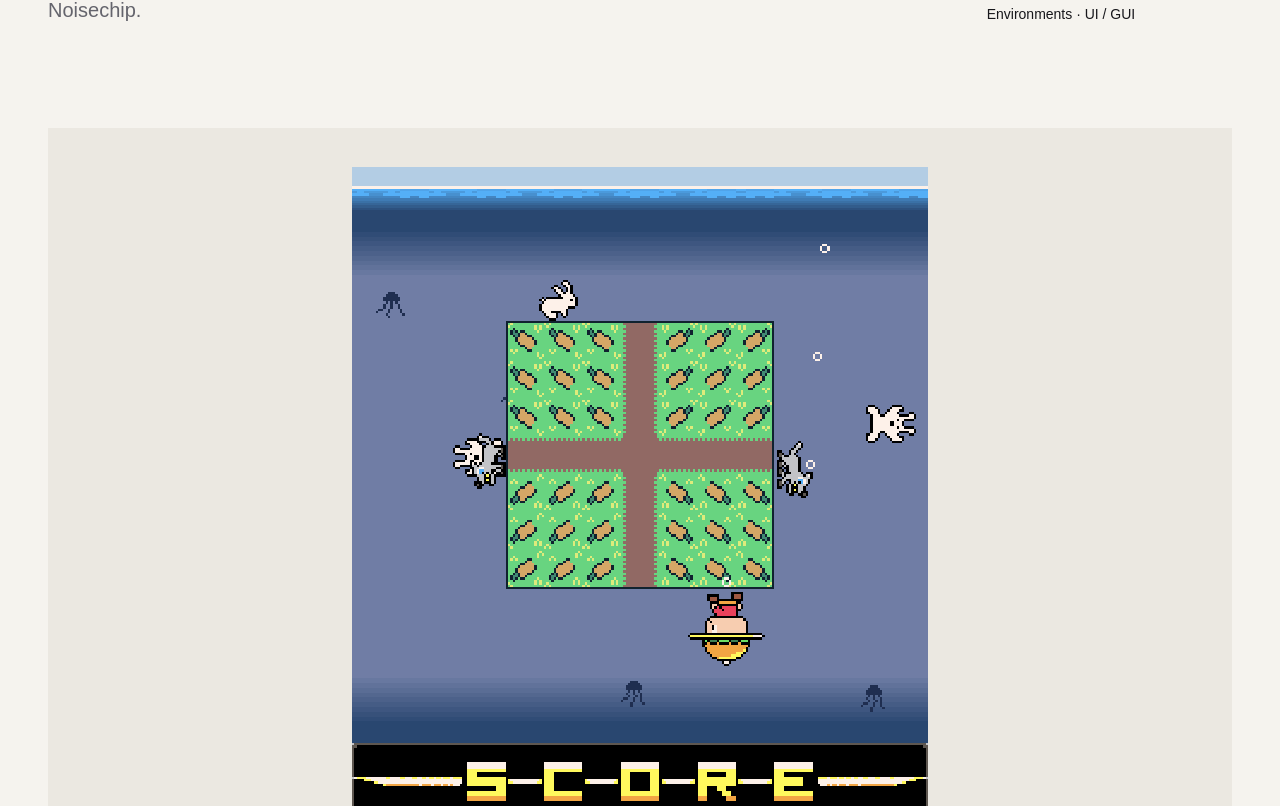
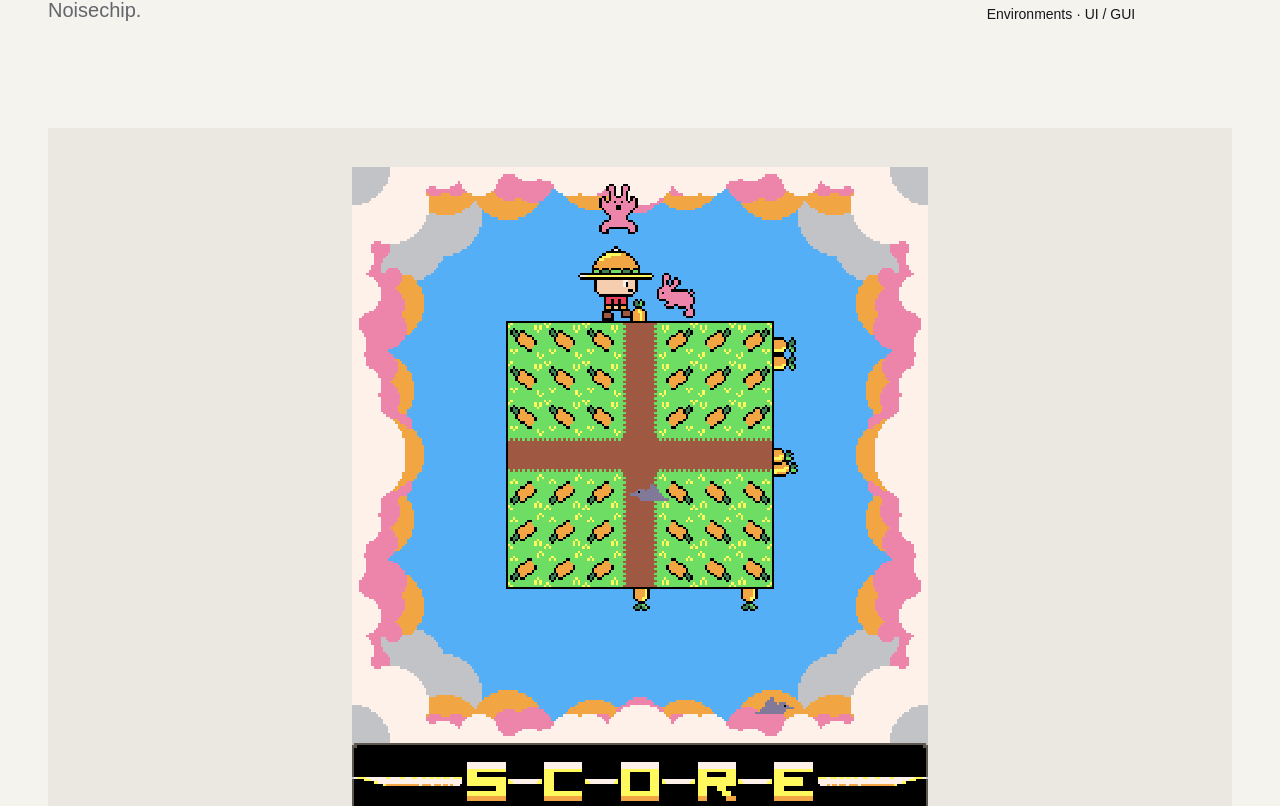
Before and after one commit to alejandroarevaloprogrammer/noisechip-portfolio, a Next.js app: page /projects/retro-casual-arcade in a window 1280 px wide. Shown: the part 474-1280 px from the top of the page. Built offline with nearby package versions, Linux system fonts and the light colour scheme.

Commit message:
Add project hero slideshows

```diff
--- a/src/components/projects/ProjectDetail/ProjectHero.module.css
+++ b/src/components/projects/ProjectDetail/ProjectHero.module.css
@@ -111,6 +111,42 @@
   image-rendering: pixelated;
 }
 
+.imageLandscape {
+  width: 100%;
+}
+
+/* ========================================
+   PROJECT HERO SLIDESHOW
+======================================== */
+
+.slideshow {
+  position: relative;
+  display: grid;
+  place-items: center;
+  width: 100%;
+  min-width: 0;
+}
+
+.slideshowImage {
+  grid-area: 1 / 1;
+  display: block;
+  width: auto;
+  max-width: 100%;
+  height: auto;
+  object-fit: contain;
+  image-rendering: pixelated;
+  opacity: 0;
+  pointer-events: none;
+}
+
+.slideshowImageLandscape {
+  width: 100%;
+}
+
+.slideshowImageActive {
+  opacity: 1;
+}
+
 @media (max-width: 48rem) {
   .header {
     padding-block: var(--space-6) var(--space-8);
--- a/src/components/projects/ProjectDetail/ProjectHero.tsx
+++ b/src/components/projects/ProjectDetail/ProjectHero.tsx
@@ -1,7 +1,8 @@
 import Image from "next/image";
 import Link from "next/link";
-import type { Project } from "@/types/project";
+import type { Project, ProjectMedia } from "@/types/project";
 import { workCategories } from "@/data/categories";
+import ProjectHeroSlideshow from "./ProjectHeroSlideshow";
 import styles from "./ProjectHero.module.css";
 
 interface ProjectHeroProps {
@@ -21,9 +22,30 @@ function getDisciplineLabel(id: Project["disciplines"][number]) {
   );
 }
 
+function getSlideshowItems(project: Project): ProjectMedia[] {
+  switch (project.slug) {
+    case "retro-casual-memory":
+    case "retro-casual-arcade":
+      return project.gallery.filter(
+        (item) => item.group === "gameplay",
+      );
+
+    case "retro-platformer":
+      return project.gallery.filter(
+        (item) => item.workCategory === "environments",
+      );
+
+    default:
+      return [];
+  }
+}
+
 export default function ProjectHero({
   project,
 }: ProjectHeroProps) {
+  const slideshowItems = getSlideshowItems(project);
+  const showSlideshow = slideshowItems.length > 0;
+
   return (
     <>
       <section className={styles.header}>
@@ -76,15 +98,21 @@ export default function ProjectHero({
       >
         <div className="container">
           <div className={styles.artwork}>
+            {showSlideshow ? (
+              <ProjectHeroSlideshow items={slideshowItems} />
+            ) : (
               <Image
                 src={project.cover}
                 alt={`${project.title} project cover.`}
                 width={project.coverWidth}
                 height={project.coverHeight}
-              className={styles.image}
+                className={`${styles.image} ${
+                  project.slug === "retro-puzzle" ? styles.imageLandscape : ""
+                }`}
                 unoptimized
                 priority
               />
+            )}
           </div>
         </div>
       </section>
--- /dev/null
+++ b/src/components/projects/ProjectDetail/ProjectHeroSlideshow.tsx
@@ -0,0 +1,71 @@
+"use client";
+
+import { useEffect, useState } from "react";
+import Image from "next/image";
+import type { ProjectMedia } from "@/types/project";
+import styles from "./ProjectHero.module.css";
+
+interface ProjectHeroSlideshowProps {
+  items: ProjectMedia[];
+}
+
+const SLIDE_DURATION = 3000;
+
+export default function ProjectHeroSlideshow({
+  items,
+}: ProjectHeroSlideshowProps) {
+  const [activeIndex, setActiveIndex] = useState(0);
+
+  useEffect(() => {
+    if (items.length <= 1) {
+      return;
+    }
+
+    const prefersReducedMotion = window.matchMedia(
+      "(prefers-reduced-motion: reduce)",
+    ).matches;
+
+    if (prefersReducedMotion) {
+      return;
+    }
+
+    const interval = window.setInterval(() => {
+      setActiveIndex((current) => (current + 1) % items.length);
+    }, SLIDE_DURATION);
+
+    return () => {
+      window.clearInterval(interval);
+    };
+  }, [items.length]);
+
+  if (items.length === 0) {
+    return null;
+  }
+
+  return (
+    <div className={styles.slideshow} aria-hidden="true">
+      {items.map((item, index) => {
+        const isLandscape = item.width > item.height;
+
+        return (
+          <Image
+            key={item.src}
+            src={item.src}
+            alt=""
+            width={item.width}
+            height={item.height}
+            className={`${styles.slideshowImage} ${
+              isLandscape ? styles.slideshowImageLandscape : ""
+            } ${
+              index === activeIndex
+                ? styles.slideshowImageActive
+                : ""
+            }`}
+            unoptimized
+            priority={index === 0}
+          />
+        );
+      })}
+    </div>
+  );
+}
```
Lines whose indentation alone changed are shown as unchanged.
